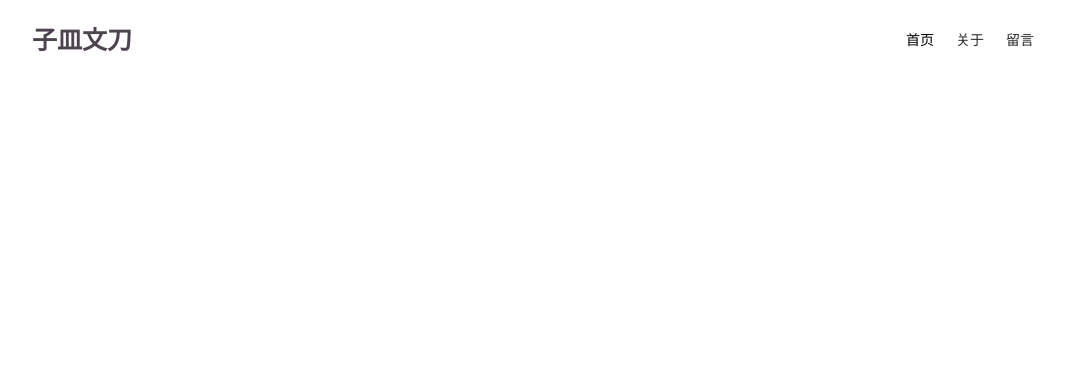
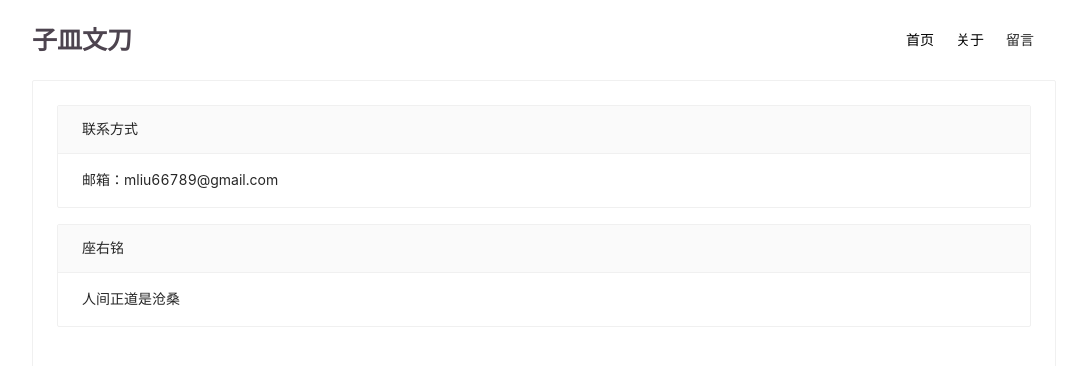
Before and after one commit to mengliuliu/blog-web, a React app: page /about in a window 1280 px wide. Before the commit this address had no page. Shown: the top 366 px of the page, without its empty margins (96-1183 px from the left). Built offline with nearby package versions, Linux system fonts and the light colour scheme; what markdown-it-anchor, markdown-it-toc-done-right would draw is missing.

Commit message:
加入关于页面

```diff
--- a/src/App.tsx
+++ b/src/App.tsx
@@ -2,6 +2,7 @@ import React, { useEffect, useState } from 'react'
 import { Route, Routes } from 'react-router-dom'
 import Home from './view/home'
 import Detail from './view/detail'
+import About from './view/about'
 import Header from './components/header'
 import styled from 'styled-components'
 
@@ -13,11 +14,10 @@ const App = () => {
                 <Routes>
                     <Route path='/' element={<Home />} />
                     <Route path='/home' element={<Home />} />
+                    <Route path='/about' element={<About />} />
                     <Route path='/detail/:id' element={<Detail />} />
                 </Routes>
             </div>
-
-            {/* <Home></Home> */}
         </Box>
 
     )
--- a/src/components/header.tsx
+++ b/src/components/header.tsx
@@ -9,9 +9,11 @@ const Header = () => {
             </div>
             <div className='category'>
                 <div className='home' >
-                    <a className='firstPage' href="/">首页</a>
+                    <a href="/">首页</a>
                 </div>
-                <div className='about'>关于</div>
+                <div className='about'>
+                    <a href="/about">关于</a>
+                </div>
                 <div className='message'>留言</div>
             </div>
         </Box >
@@ -40,13 +42,17 @@ const Box = styled.div`
     align-items: center;
     .home {
         width: 50px;
-        .firstPage {
+        a {
             color: black;
             text-decoration:none;
         }
     }
     .about {
         width: 50px;
+        a {
+            color: black;
+            text-decoration:none;
+        }
     }
     .message {
         width: 50px;
--- /dev/null
+++ b/src/view/about/index.tsx
@@ -0,0 +1,35 @@
+import { Card } from 'antd'
+import styled from "styled-components";
+
+const About = () => {
+    return (
+        <Box>
+            <div className="about">
+                <Card className="card">
+                    <Card type="inner" title="联系方式">
+                        邮箱：mliu66789@gmail.com
+                    </Card>
+                    <Card
+                        style={{ marginTop: 16 }}
+                        type="inner"
+                        title="座右铭"
+                    >
+                        人间正道是沧桑
+                    </Card>
+                </Card>
+            </div>
+        </Box>
+    );
+};
+
+const Box = styled.div`
+height: 100%;
+.about {
+    height: 100%;
+    .card {
+        height: 95%;
+    }
+}
+`;
+
+export default About;
--- a/src/view/detail/index.tsx
+++ b/src/view/detail/index.tsx
@@ -1,5 +1,5 @@
-import React, { useEffect, useState } from "react";
-import { Link, useParams } from "react-router-dom";
+import { useEffect, useState } from "react";
+import { useParams } from "react-router-dom";
 import { stampToTime } from "@src/utils/timeFilter"
 import ViewMd from './components/ViewMd'
 import ModuleApi from "@src/network/index";
@@ -28,7 +28,7 @@ const Detail = (props: any) => {
     <Box>
       <div className="detail">
         <div className="title">{articleDetail.title}</div>
-        <div className="createTime">发布于：{stampToTime(articleDetail.createTime, 1)}</div>
+        <div className="createTime">发布时间：{stampToTime(articleDetail.createTime, 1)}</div>
         <div className="content">
           <ViewMd content={articleDetail.content ? articleDetail.content : ''}></ViewMd>
         </div>
```
